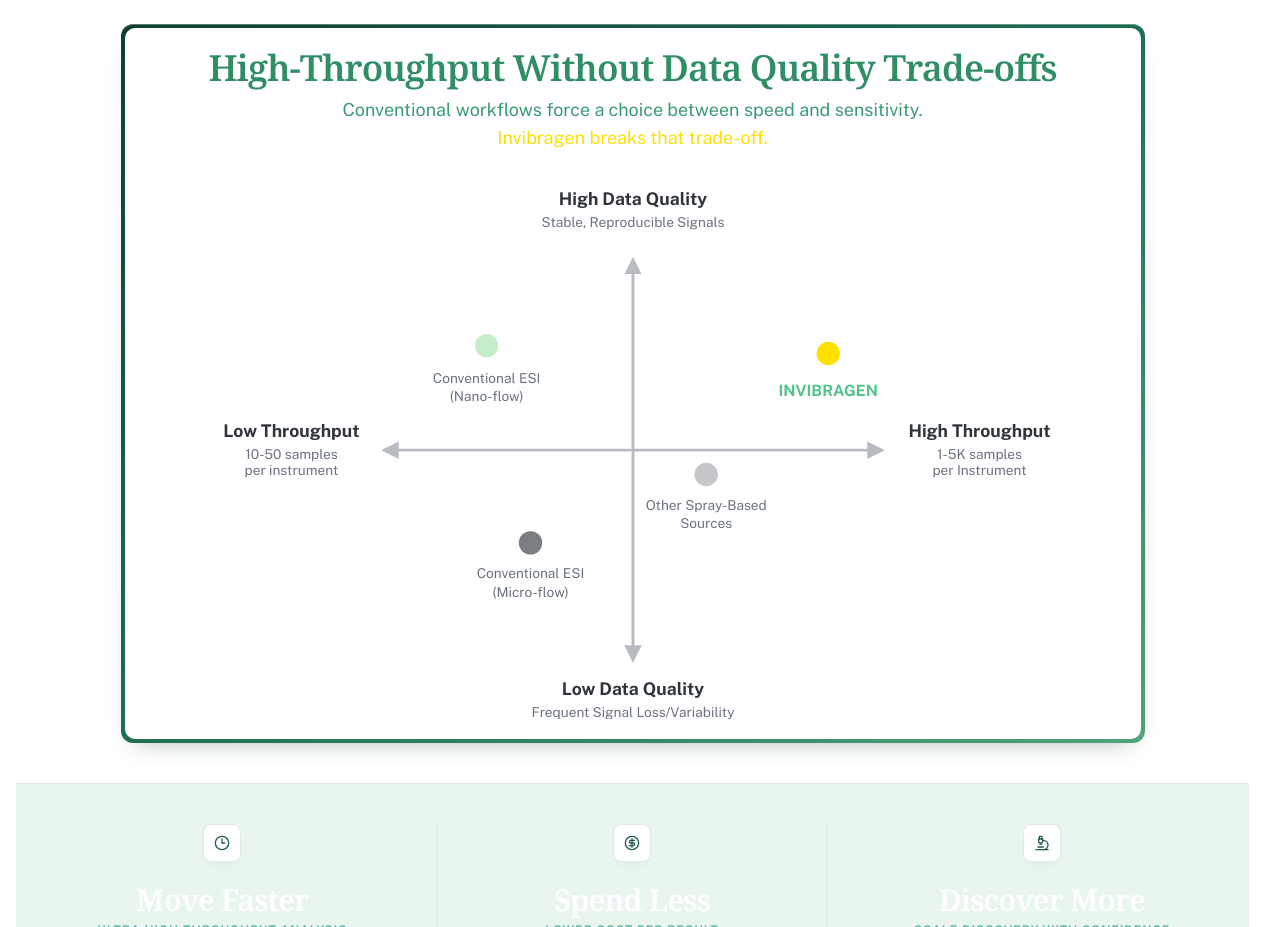
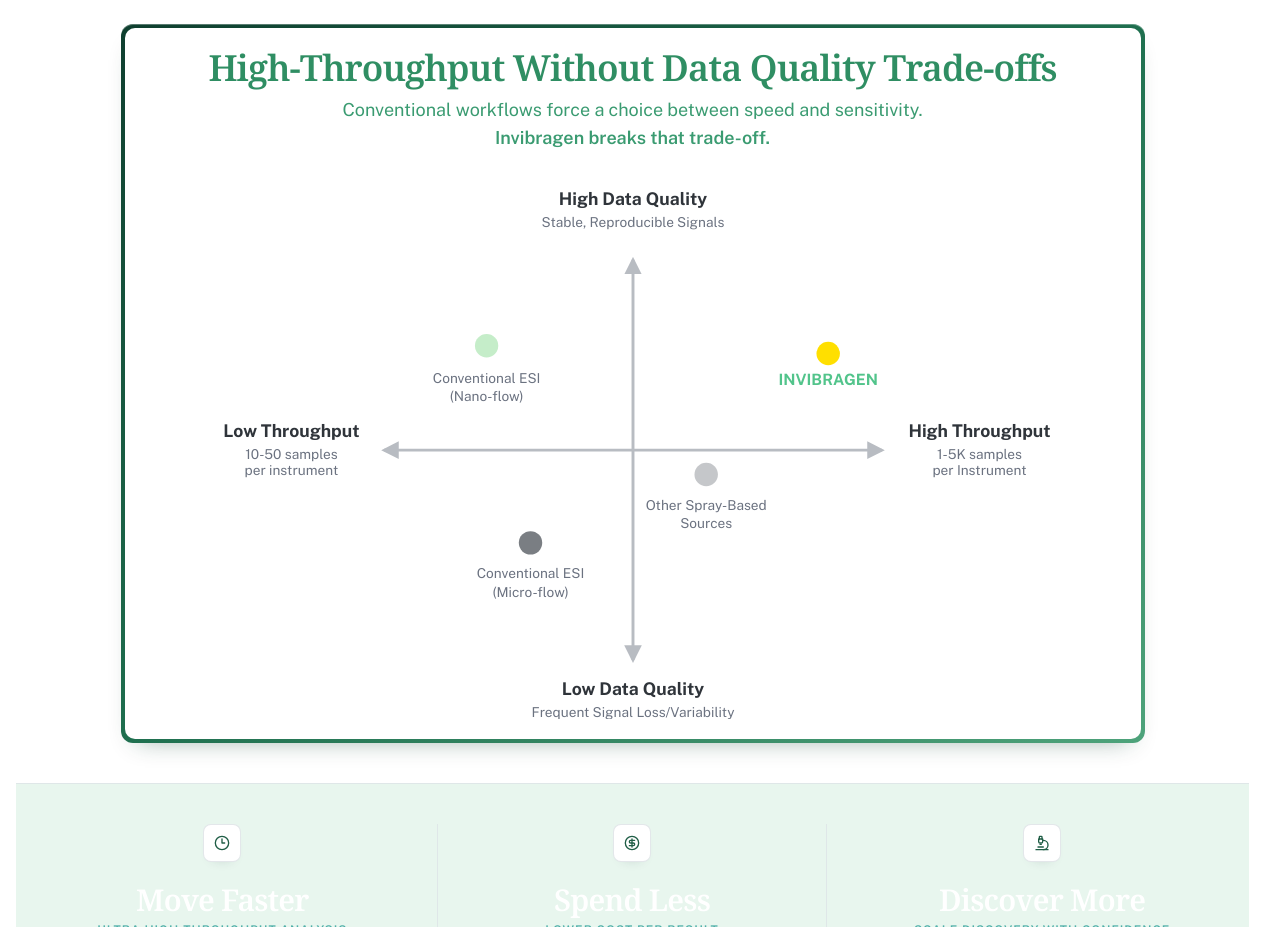
Before and after one commit to ElliotRoe/invibragen-web, a React (Vite) app: page / in a window 1280 px wide. Shown: the part 920-1847 px from the top of the page. Built offline with nearby package versions, Linux system fonts and the light colour scheme.

Commit message:
style: tighten invibragen marker label spacing

```diff
--- a/src/pages/home-page.tsx
+++ b/src/pages/home-page.tsx
@@ -165,7 +165,7 @@ function ComparisonChart() {
             </text>
 
             <circle cx="700" cy="186" fill="#FFDF00" r="12" />
-            <text fill="#52c48b" fontSize="16" fontWeight="700" textAnchor="middle" x="700" y="230">
+            <text fill="#52c48b" fontSize="16" fontWeight="700" textAnchor="middle" x="700" y="218">
               INVIBRAGEN
             </text>
 
@@ -287,7 +287,7 @@ export function HomePage() {
                 <p className="mx-auto max-w-2xl text-base leading-relaxed text-[#3a9b71] sm:text-lg">
                   Conventional workflows force a choice between speed and sensitivity.
                   <br />
-                  <span className="text-[#FFDF00]">Invibragen breaks that trade-off.</span>
+                  <span className="font-semibold text-[#3a9b71]">Invibragen breaks that trade-off.</span>
                 </p>
               </div>
 
```
Also changed, not shown: 3 other files (tests, documents, lock files or other folders).
